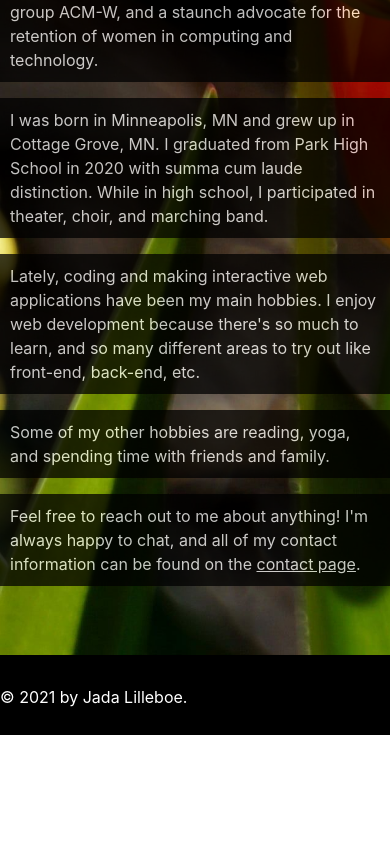
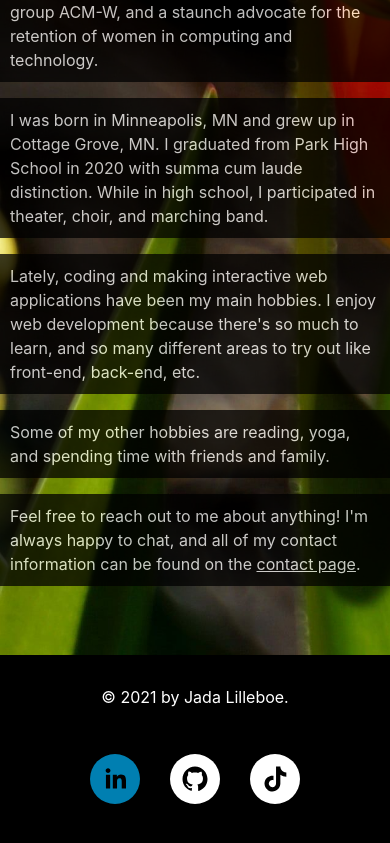
Before and after one commit to jadalilleboe/jadalilleboe.github.io, a React (Create React App) app: page /about in a window 390 px wide. Shown: the part 943-1786 px from the top of the page. Before the commit the page ends 1682 px from the top, so only its background shows below. Built offline with nearby package versions, Linux system fonts and the light colour scheme.

Commit message:
adds reponsive socials bar in footer

```diff
--- a/package.json
+++ b/package.json
@@ -13,6 +13,7 @@
     "react-dom": "^17.0.2",
     "react-router-dom": "^5.2.0",
     "react-scripts": "4.0.3",
+    "react-social-icons": "^5.4.1",
     "web-vitals": "^1.1.2"
   },
   "scripts": {
--- a/src/App.css
+++ b/src/App.css
@@ -23,6 +23,18 @@ body {
   color: black;
   background-color: orange;
   transition: background-color .5s;
+}
+
+ul {
+  list-style: none;
+  display: flex;
+  flex-wrap: wrap;
+  justify-content: center;
+  background-color: black;
+  margin-bottom: 20px;
+  text-align:center;
+  padding-left: 0px;
+  margin: 0 auto;
 }
 
 /* Navigation Bar Styles */
@@ -209,9 +221,15 @@ footer p {
   color: white;
 }
 
+.socials-bar {
+  float: right;
+}
+
+footer ul li {
+  padding: 15px;
+}
 
 .copyright {
-  /* padding: 2% 0; */
   margin: 30px 0;
   text-align: left;
 }
@@ -253,6 +271,19 @@ footer p {
     padding: 20px 10px;
     text-align: left;
   }
+
+  footer {
+    height: 200px;
+    display: inline-block;
+    text-align: center;
+  }
+
+  footer p {
+    float: none;
+  }
+  .socials-bar {
+    float: none;
+  }
 }
 
 /* Increase size of projects div to hold all of the projects cards */
@@ -261,6 +292,7 @@ footer p {
   .projects-content {
     height: 1100px;
   }
+
 }
 
 @media screen and (max-width: 660px) {
--- a/src/components/Footer.js
+++ b/src/components/Footer.js
@@ -1,9 +1,15 @@
 import React from 'react'
+import { SocialIcon } from 'react-social-icons';
 
 const Footer = () => {
     return (
       <footer>
         <p className="copyright">© 2021 by Jada Lilleboe.</p>
+        <ul className="socials-bar">
+          <li><SocialIcon url="https://www.linkedin.com/in/jada-lilleboe-aa2599202/" /></li>
+          <li><SocialIcon url="https://github.com/jadalilleboe" bgColor="white"/></li>
+          <li><SocialIcon url="https://www.tiktok.com/@codeforbeginners?lang=en" bgColor="white"/></li>
+        </ul>
       </footer>
     )
   }
```
Also changed, not shown: 1 other file (tests, documents, lock files or other folders).
